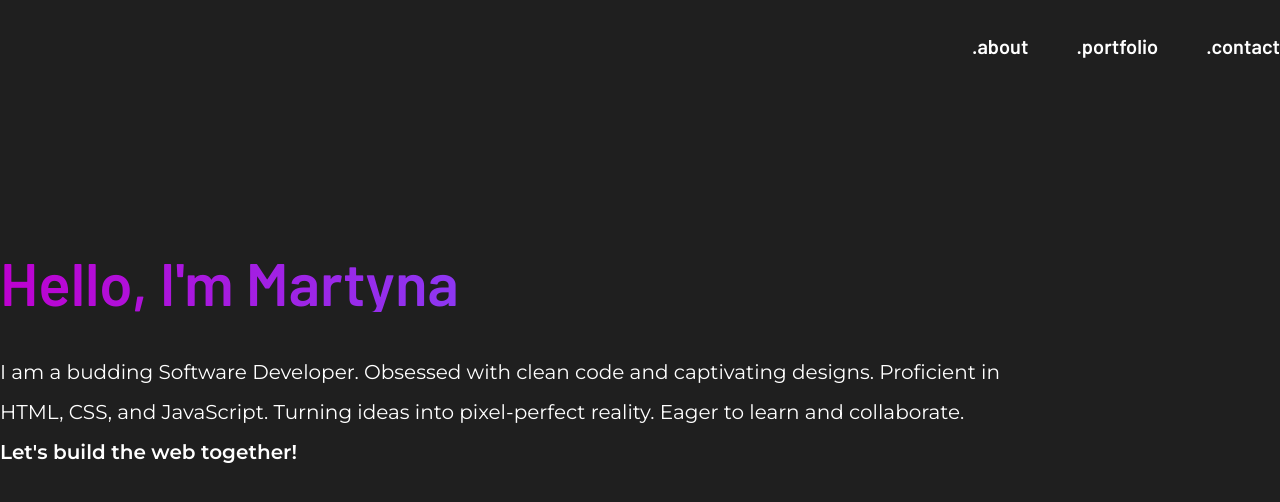
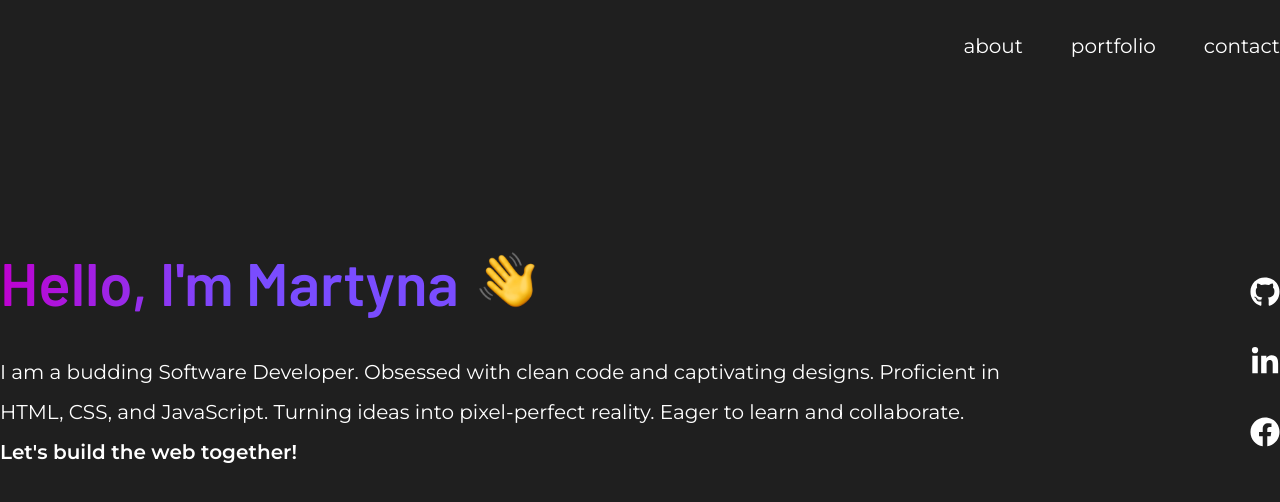
Before and after one commit to sharkanado/portfolio_website, a Next.js app: page / in a window 1280 px wide. Shown: the top 502 px of the page. Built offline with nearby package versions, Linux system fonts and the light colour scheme.

Commit message:
feat: add social links

```diff
--- a/package.json
+++ b/package.json
@@ -16,7 +16,8 @@
     "@types/react-dom": "18.2.7",
     "next": "13.4.13",
     "react": "18.2.0",
-    "react-dom": "18.2.0"
+    "react-dom": "18.2.0",
+    "react-icons": "^4.10.1"
   },
   "devDependencies": {
     "@typescript-eslint/eslint-plugin": "^6.2.1",
--- a/src/components/Navbar.tsx
+++ b/src/components/Navbar.tsx
@@ -1,6 +1,6 @@
 import Link from "next/link";
 import React from "react";
-import {barlowBold} from "../styles/fonts";
+import {montserrat} from "../styles/fonts";
 
 const Navbar = () => {
   const navLinks = [
@@ -16,9 +16,9 @@ const Navbar = () => {
           <Link
             key={idx}
             href={link}
-            className={`${barlowBold.className} text-xl`}
+            className={`${montserrat.className} text-xl`}
           >
-            .{name}
+            {name}
           </Link>
         ))}
       </nav>
--- a/src/pages/index.tsx
+++ b/src/pages/index.tsx
@@ -1,15 +1,36 @@
 import React from "react";
 import {MainWrapper} from "@/src/components";
 import {montserratBold, montserrat, barlowBold} from "../styles/fonts";
+import {FaLinkedinIn, FaGithub, FaFacebook} from "react-icons/fa";
+import Link from "next/link";
 
 export default function Home() {
   return (
     <MainWrapper>
-      <div className="h-screen flex flex-col mt-40">
+      <Hero />
+    </MainWrapper>
+  );
+}
+
+const Hero = () => {
+  const iconSize = 30;
+  const socialLinks = [
+    {icon: <FaGithub size={iconSize} />, link: ""},
+    {icon: <FaLinkedinIn size={iconSize} />, link: ""},
+    {icon: <FaFacebook size={iconSize} />, link: ""},
+  ];
+  return (
+    <div className="h-screen flex flex-col mt-40">
+      <div className="flex justify-between">
         <div>
-          <p className={`${barlowBold.className} text-6xl mb-10 gradientText`}>
-            Hello, I'm Martyna
-          </p>
+          <div className="flex gap-5">
+            <p
+              className={`${barlowBold.className} text-6xl pb-10 gradientText`}
+            >
+              Hello, I'm Martyna
+            </p>
+            <img src="/waving-hand.png" className="h-14" />
+          </div>
           <p
             className={`${montserrat.className} leading-loose max-w-5xl text-xl`}
           >
@@ -22,7 +43,14 @@ export default function Home() {
             </span>
           </p>
         </div>
+        <div className="flex flex-col gap-10 justify-center">
+          {socialLinks.map(({icon, link}, idx) => (
+            <Link key={idx} href={link}>
+              {icon}
+            </Link>
+          ))}
+        </div>
       </div>
-    </MainWrapper>
+    </div>
   );
-}
+};
```
Also changed, not shown: 1 other file (tests, documents, lock files or other folders).
